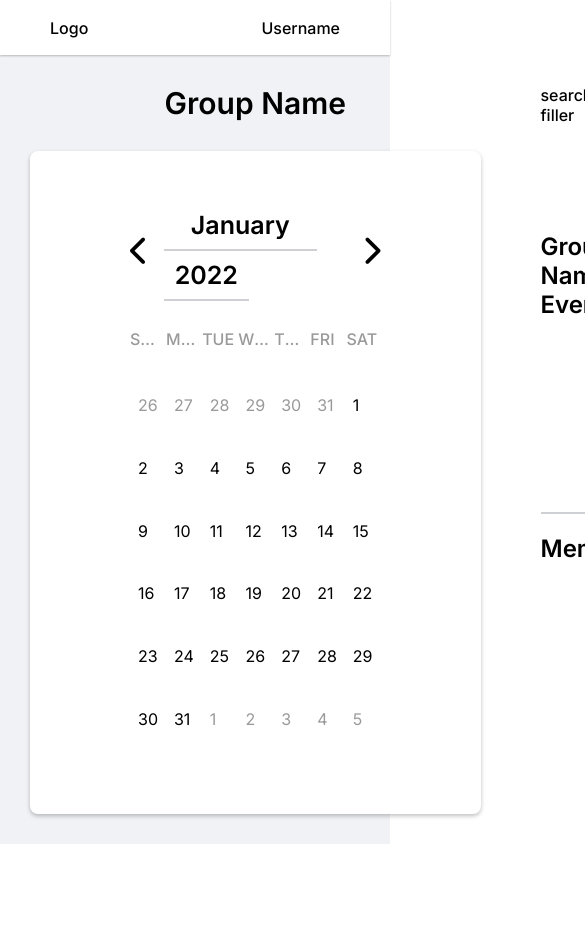
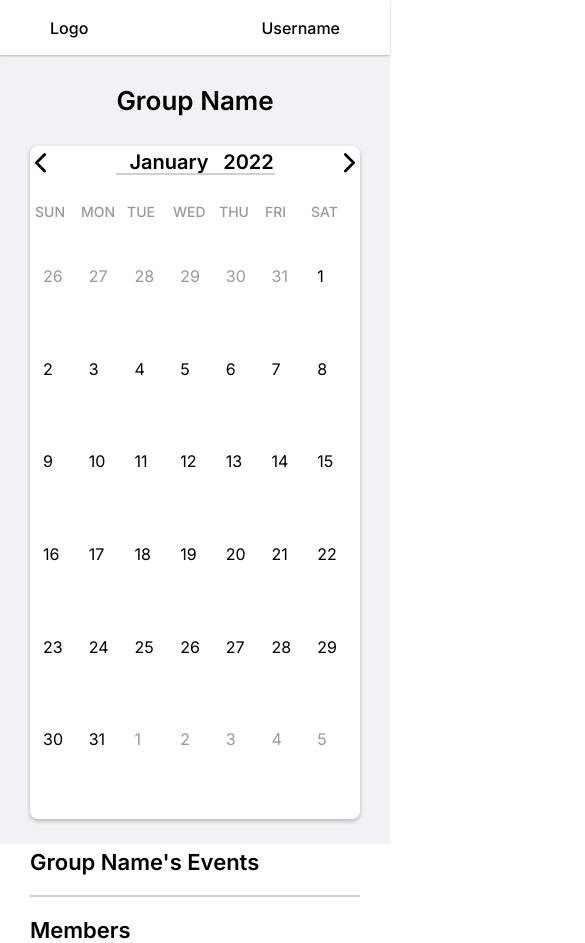
Before and after one commit to M-Xue/calendar-app-client, a React (Create React App) app: page / in a window 390 px wide. Shown: the top 943 px of the page, 585 px wide, since content can reach past the window. Before the commit the page ends 844 px from the top, so only its background shows below. Built offline with nearby package versions, Linux system fonts and the light colour scheme.

Commit message:
Adding responsiveness to calendar page and calendar component
Adding device pixel width responsiveness too main calendar page and calendar component

```diff
--- a/src/components/calendar/calendar.css
+++ b/src/components/calendar/calendar.css
@@ -129,10 +129,61 @@
 	box-sizing: border-box;
 	display: grid;
 	grid-template-columns: repeat(7, 1fr);
-  grid-template-rows: repeat(6, calc(100%/6));
+
+	/* This grid-template-rows makes it so that the height of every calendar gridbox is always the same height, even for months with less that 6 rows, leaving wide space at the bottom. */
+	/* grid-template-rows: repeat(6, calc(100%/6));  */
 
 	position: relative;
 
 	flex-grow: 1;
 	/* This flex-gorw is part of the trick mentioned above in the .calendar-root */
 }
+
+
+
+@media (max-width: 1720px) {
+	.calendar-root {
+		padding: 25px 50px;
+	}
+}
+
+@media (max-width: 650px) {
+
+	.dropdownSelect {
+		display: flex;
+		flex-wrap: wrap;
+		justify-content: center;
+		align-items: center;
+	}
+
+	.month-select, .year-select {
+		/* font-size: 18px; */
+		margin: 0px 10px;
+		padding: 10px 0px;
+	}
+}
+
+
+
+@media (max-width: 540px) {
+
+	.month-select, .year-select {
+		font-size: 20px;
+		margin: 0;
+		padding: 0;
+	}
+	.calendar-root {
+		padding: 5px;
+	}
+	.fas {
+		font-size: 22px;
+	}
+
+	.year-option, .month-option {
+		width: 70px;
+	}
+
+	.day-of-week-header-cell {
+		font-size: 14px;
+	}
+}
--- a/src/components/createEventModal/CreateEventModal.tsx
+++ b/src/components/createEventModal/CreateEventModal.tsx
@@ -204,7 +204,7 @@ const CreateEventModal: React.FC<Props> = ({ handleClose, day }) => {
                                 <button className="registerButton" type="submit">Save</button>
                             </form>
 
-                            <div className="groupDetails">
+                            <div className="groupDetailsCreateEventModal">
 
                                 <div className="availabilityNavBar">
                                     <div className="members">Members</div>
--- a/src/components/createEventModal/createEventModal.css
+++ b/src/components/createEventModal/createEventModal.css
@@ -36,7 +36,7 @@
     flex-direction: column;
 }
 
-.groupDetails {
+.groupDetailsCreateEventModal {
     flex: 1;
     display: flex;
     flex-direction: column;
@@ -173,7 +173,7 @@ textarea[type=text]:focus {
 
 
 /* Group members' availabilities details styling */
-.groupDetails {
+.groupDetailsCreateEventModal {
     margin-top: 72.5px;
     display: flex;
     flex-direction: column;
--- a/src/components/eventDetailsModal/EventDetailsModal.tsx
+++ b/src/components/eventDetailsModal/EventDetailsModal.tsx
@@ -102,7 +102,7 @@ const EventDetailsModal: React.FC<Props> = ({ handleClose, day }) => {
                                 </div>
                             </div>
 
-                            <div className="groupDetails">
+                            <div className="groupDetailsEventDetailsModal">
 
                                 <div className="availabilityNavBar">
                                     <div className="going">Going</div>
--- a/src/components/eventDetailsModal/eventDetailsModal.css
+++ b/src/components/eventDetailsModal/eventDetailsModal.css
@@ -35,7 +35,7 @@
     flex-direction: column;
 }
 
-.groupDetails {
+.groupDetailsEventDetailsModal {
     flex: 1;
     display: flex;
     flex-direction: column;
@@ -118,7 +118,7 @@
 
 
 /* Group members' availabilities details styling */
-.groupDetails {
+.groupDetailsEventDetailsModal {
     display: flex;
     flex-direction: column;
 }
--- a/src/components/groupSidebar/GroupSidebar.tsx
+++ b/src/components/groupSidebar/GroupSidebar.tsx
@@ -3,15 +3,15 @@ import './groupSidebar.css'
 export default function GroupSidebar() {
     return (
         <div className="groupSidebar">
-            <div className="groupSearchbar">searchbar filler</div>
+            {/* <div className="groupSearchbar">searchbar filler</div> */}
 
-            <div className="groupDetails">
-                <div className="groupEvents">
+            <div className="groupDetailsSidebar">
+                <div className="groupEventsSidebar">
                     <div className="sidebarSubheading">Group Name's Events</div>
 
 
                 </div>
-                <div className="groupMembers">
+                <div className="groupMembersSidebar">
                     <div className="sidebarSubheading">Members</div>
 
                 </div>
--- a/src/components/groupSidebar/groupSidebar.css
+++ b/src/components/groupSidebar/groupSidebar.css
@@ -12,13 +12,13 @@
 }
 /* The stretch to bottom of div trick */
 
-.groupSearchbar {
+/* .groupSearchbar {
     height: 44px;
     width: 100%;
     margin-bottom: 30px;
-}
+} */
 
-.groupDetails {
+.groupDetailsSidebar {
     display: flex;
     flex-direction: column;
 
@@ -26,12 +26,12 @@
     /* The stretch to bottom of div trick */
 }
 
-.groupEvents {
+.groupEventsSidebar {
     flex: 1;
     border-bottom: 2px solid #CED0D4;
 }
 
-.groupMembers {
+.groupMembersSidebar {
     flex: 1;
     margin-top: 20px;
 }
@@ -40,3 +40,48 @@
     font-size: 24px;
     font-weight: 600;
 }
+
+
+
+@media (max-width: 1024px) {
+    .groupDetailsSidebar {
+        flex-direction: row;
+    }
+
+    .groupEventsSidebar {
+        border-bottom: none;
+        border-right: 1px solid #CED0D4;
+    }
+
+    .groupMembersSidebar {
+        margin-top: 0;
+        border-left: 1px solid #CED0D4;
+        padding-left: 30px;
+        box-sizing: border-box;
+    }
+}
+
+@media (max-width: 650px) {
+    .groupDetailsSidebar {
+        flex-direction: column;
+    }
+
+    .groupEventsSidebar {
+        border-bottom: 2px solid #CED0D4;
+        border-right: none;
+        padding-bottom: 20px;
+    }
+
+    .groupMembersSidebar {
+        margin-top: 20px;
+        border-left: none;
+        padding-left: 0;
+        box-sizing: border-box;
+    }
+}
+
+@media (max-width: 540px) {
+    .sidebarSubheading {
+        font-size: 22px;
+    }
+}
--- a/src/components/individualGridDay/IndividualGridDay.tsx
+++ b/src/components/individualGridDay/IndividualGridDay.tsx
@@ -65,7 +65,7 @@ const IndividualGridDay: React.FC<Props> = ({ day }) => {
                 onExitComplete={() => null}
             >
                 {/* { modalOpen && <EventDetailsModal handleClose={close} day={day}/> } */}
-                { modalOpen && <CreateEventModal handleClose={close} day={day}/> }
+                { modalOpen && <EventDetailsModal handleClose={close} day={day}/> }
 
             </AnimatePresence>
 
--- a/src/components/topbar/topbar.css
+++ b/src/components/topbar/topbar.css
@@ -6,6 +6,11 @@
     display: flex;
     justify-content: space-between;
     align-items: center;
+
+    /* This keeps the topbar filling the page no matter if a horizontal scroll is created due to a tiny view port */
+    position: fixed;
+    top: 0;
+    left: 0;
 }
 
 .logo {
--- a/src/pages/calendarPage/CalendarPage.tsx
+++ b/src/pages/calendarPage/CalendarPage.tsx
@@ -17,7 +17,7 @@ export default function CalendarPage() {
 
                 <div className="mainContent">
                     <div className="groupName">
-                        <div>Group Name</div>
+                        <div className='largeFont'>Group Name</div>
                     </div>
 
                     <div className="calendarContent">
--- a/src/pages/calendarPage/calendarPage.css
+++ b/src/pages/calendarPage/calendarPage.css
@@ -1,8 +1,3 @@
-.calendarPage {
-    width: 100vw;
-    height: 100vh;
-}
-
 /* This div is so that the background colour stays in the view port event if the screen is extended due to viewport resizing issues */
 .backgroundColour {
     position: fixed;
@@ -14,46 +9,79 @@
     z-index: -999;
 }
 
-/* You want the container to always fill the entire viewport but because we need to account for the topba, which is 55px, we use the calc() function */
+
+.calendarPage {
+    width: 100vw;
+    height: 100vh;
+}
+
+
 .contentContainer {
     display: flex;
-    height: calc(100% - 55px);
+    height: 100%;
+
+    /* This is to make up for the extra 55px from the padding to make space for the topbar */
+    padding-top: 55px;
+    box-sizing: border-box;
 }
 
 .mainContent {
     flex: 9;
     margin: 30px;
 
-    /* Everything below until the end of .calendarContent was from this post https://stackoverflow.com/questions/147528/how-do-i-force-a-div-block-to-extend-to-the-bottom-of-a-page-even-if-it-has-no-c */
+    /* Below is a method to make the final child of a container stretch to fill its container if the viewport is increased vertically */
+    /* The source of this method was from this post https://stackoverflow.com/questions/147528/how-do-i-force-a-div-block-to-extend-to-the-bottom-of-a-page-even-if-it-has-no-c */
     /* The demo is here http://jsfiddle.net/NN7ky */
-
+    /* The method includes the two CSS properties below as well as everything in the selectors .mainContent > * and calendarContent */
     display:flex;
     flex-direction:column;
 }
-
 .mainContent > * {
     flex-shrink: 0;
+    /* This makes it so that all children will not shrink if the viewport is decreased */
+    /* Because the flex container has a flex-direction of column, this viewport shrinking direction is vertical */
+}
+.calendarContent {
+    flex-grow: 1;
+    /* This overrides the flex-shrink: 0 above and now makes it so that the last element will always grow if the viewport is increased vertically. Because it is the only element with the flex-gorw property, it really does not matter what the key value number is */
 }
 
-.calendarContent {
-    flex-grow: 1;
-}
-
-/* End of the dragging the last content down to the bottom of the page */
-
-.groupName {
-    font-size: 30px;
-    margin-bottom: 30px;
-    display: flex;
-    justify-content: center;
-}
-
-.groupName > div {
-    font-weight: 600;
-}
 
 .sidebarContent {
     flex: 3.5;
     margin: 30px;
     display: flex;
 }
+
+
+.groupName {
+    margin-bottom: 30px;
+    display: flex;
+    justify-content: center;
+}
+.largeFont {
+    font-weight: 600;
+    font-size: 30px;
+}
+
+
+
+@media (max-width: 1024px) {
+    .contentContainer {
+        display: initial;
+        /* By getting rid of display: flex, the sidebar will now go under the mainContent div because they're both div's which are block elements. */
+    }
+
+    .mainContent {
+        padding-top: 55px;
+        box-sizing: border-box;
+        height: calc(100% - 55px);
+        /* Making space for the topbar */
+    }
+}
+
+@media (max-width: 540px) {
+    .largeFont {
+        font-size: 26px;
+    }
+}
```
Lines whose indentation alone changed are shown as unchanged.
